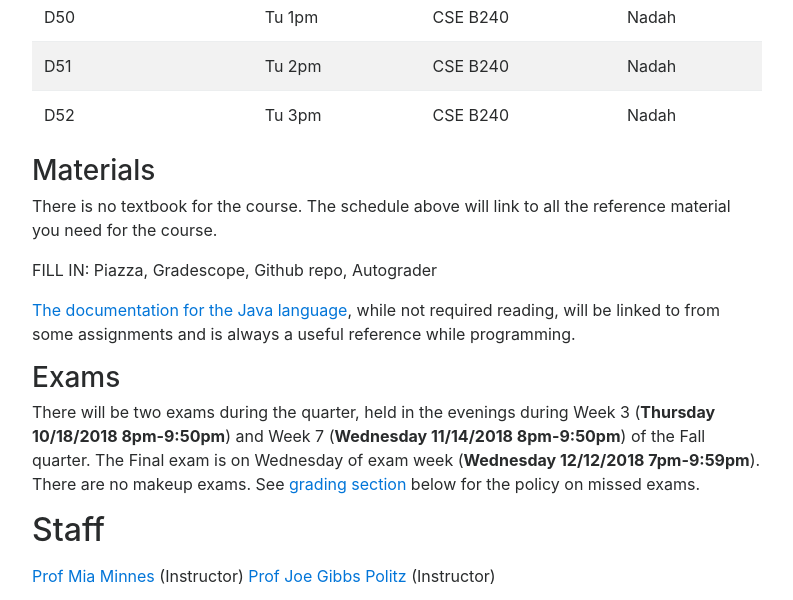
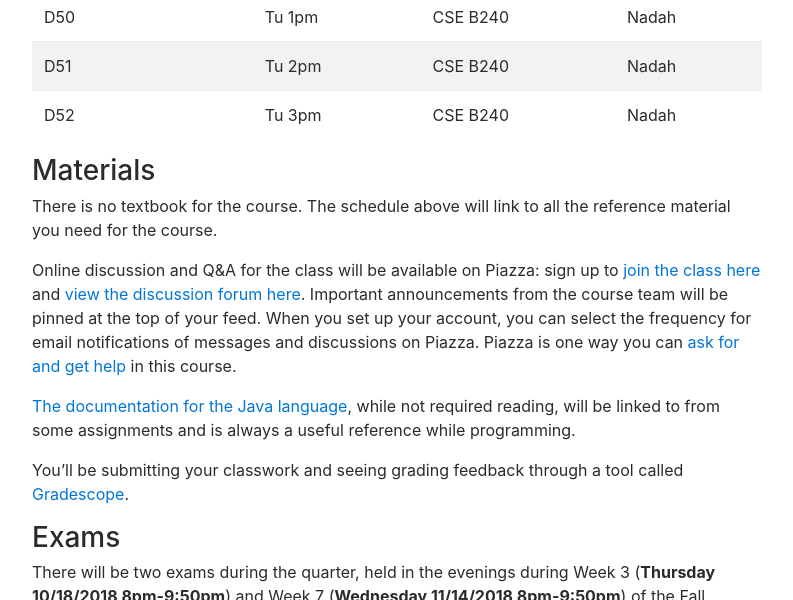
Before and after one commit to ucsd-cse8a-f18/ucsd-cse8a-f18.github.io, a Jekyll site: the page built from index.md, in a window 1280 px wide and 900 px high, scrolled down 3317 px, cut to the strip 0-600 px from the top of the window. Shown: the whole strip, without its empty margins (243-1036 px from the left). Built offline with Jekyll 4.4.1, drawn with Linux system fonts in a browser that asks for light colours; nearby versions of some CDN libraries.

Commit message:
Update materials.

```diff
--- a/index.md
+++ b/index.md
@@ -152,15 +152,20 @@ it and give you feedback.
 There is no textbook for the course. The schedule above will link to all the
 reference material you need for the course.
 
-
-
-
-FILL IN: Piazza, Gradescope, Github repo, Autograder
+Online discussion and Q&A for the class will be available on Piazza: sign up to
+<a href="http://piazza.com/ucsd/fall2018/cse8a" target="_blank">join the class here</a>
+and <a href="http://piazza.com/ucsd/fall2018/cse8a/home/" target="_blank">view the discussion forum here</a>.
+Important announcements from the course team will be pinned at the top of your feed.
+When you set up your account, you can select the frequency for email notifications of messages and discussions
+on Piazza.  Piazza is one way you can <a href="pa:piazzahelp">ask for and get help</a> in this course.
 
 [The documentation for the Java
 language](https://docs.oracle.com/javase/10/), while not required reading,
 will be linked to from some assignments and is always a useful reference
 while programming.
+
+You'll be submitting your classwork and seeing grading feedback through a tool called
+<a href="http://gradescope.com/" target="_blank">Gradescope</a>.
 
 
 <a id="b:exams"></a>
@@ -227,6 +232,7 @@ requests for help in lab.  To get in the queue, log into Autograder with your @u
 
 Expect to have about 5 minutes with a tutor (or TA or instructor): you probably won't have the solution at the end of the conversation, but you should feel un-stuck and ready to try new approaches.
 
+<a id="pa:piazzahelp"></a>
 <h4>Asking & Answering questions on Piazza</h4>
 
 Piazza is an online discussion board where we can make announcements and students can ask questions. Both we (the course staff) and your classmates can answer your questions. There are two kinds of questions you should ask on Piazza:
```
